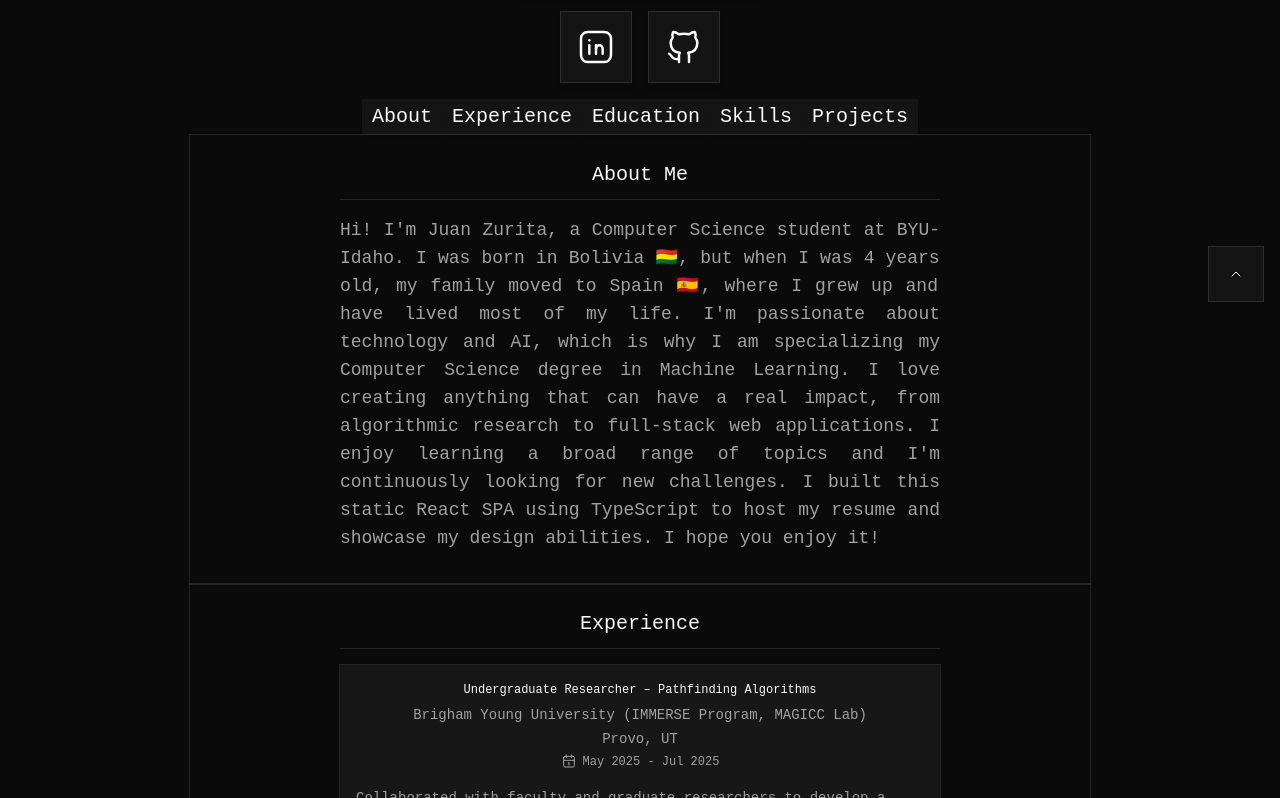
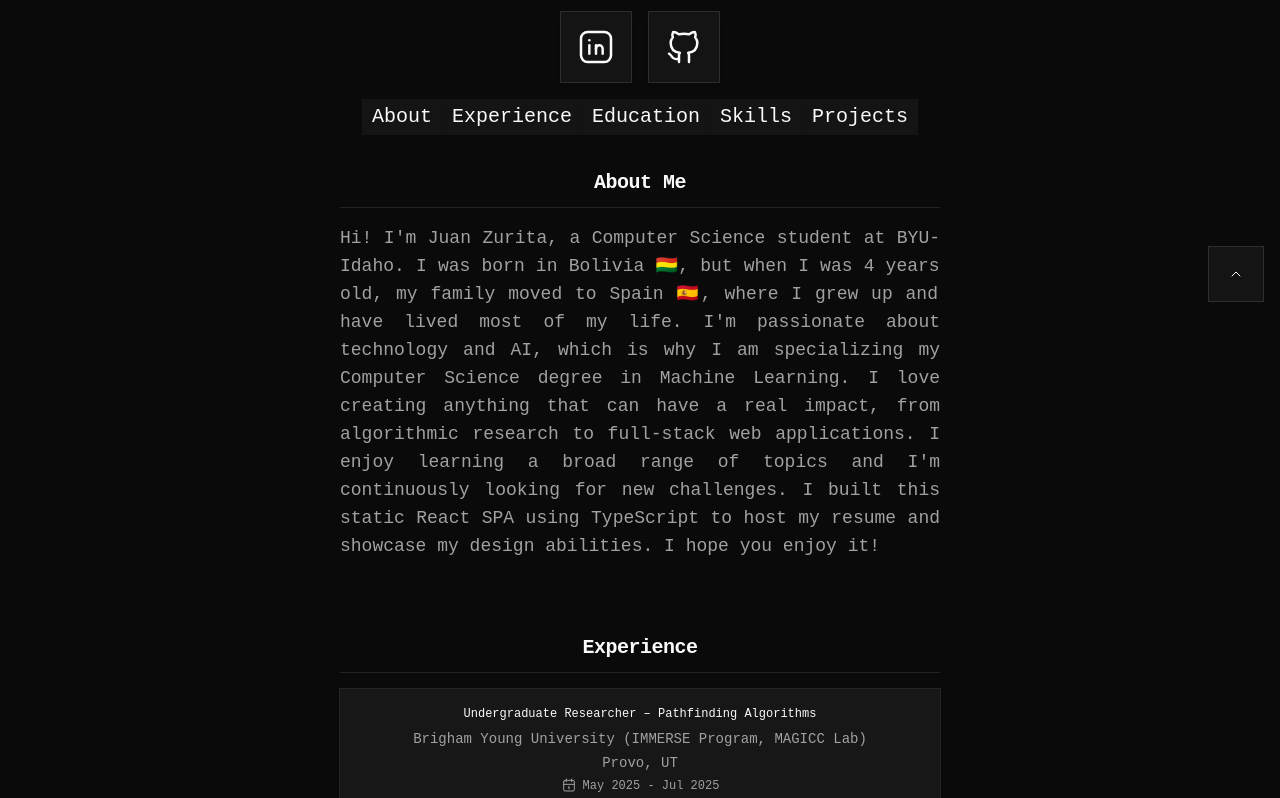
Before and after one commit to juan-zv/vite-react-resume, a React (Vite) app: page / in a window 1280 px wide. Shown: the part 482-1280 px from the top of the page. Built offline with nearby package versions, Linux system fonts and the light colour scheme.

Commit message:
feat: implement resume application with motion-based animations and refactored component structure

```diff
--- a/src/App-optimized.tsx
+++ b/src/App-optimized.tsx
@@ -7,8 +7,8 @@ import { Card, CardContent, CardHeader, CardTitle } from '@/components/ui/card'
 import { ExperienceCard } from '@/components/experience-card'
 import { NavigationMenu, NavigationMenuItem, NavigationMenuLink, NavigationMenuList, navigationMenuTriggerStyle } from '@/components/ui/navigation-menu'
 import { ProjectCard } from '@/components/project-card'
-import { SectionCard } from '@/components/section-card'
-import { Skill } from '@/components/ui/skill'
+import { SectionCard } from '@/components/Section'
+import { Skill } from '@/components/Skill'
 import { cn } from '@/lib/utils'
 import { IconChevronUp } from '@tabler/icons-react'
 import {
--- a/src/App.tsx
+++ b/src/App.tsx
@@ -1,13 +1,13 @@
 import './App.css'
 import { ModeToggle } from '@/components/mode-toggle'
 import { ThemeProvider } from '@/components/theme-provider'
-import { Button } from './components/ui/button'
-import { ProjectCard } from './components/project-card'
-import { NavigationMenu, NavigationMenuItem, NavigationMenuLink, NavigationMenuList, navigationMenuTriggerStyle } from './components/ui/navigation-menu'
-import { Card, CardContent, CardHeader, CardTitle } from './components/ui/card'
-import { SectionCard } from './components/section-card'
-import { Skill } from './components/ui/skill'
-import { ExperienceCard } from './components/experience-card'
+import { Button } from '@/components/ui/button'
+import { ProjectCard } from '@/components/project-card'
+import { NavigationMenu, NavigationMenuItem, NavigationMenuLink, NavigationMenuList, navigationMenuTriggerStyle } from '@/components/ui/navigation-menu'
+import { Card, CardContent, CardHeader, CardTitle } from '@/components/ui/card'
+import { SectionCard } from '@/components/Section'
+import { Skill } from '@/components/Skill'
+import { ExperienceCard } from '@/components/experience-card'
 import { cn } from '@/lib/utils'
 import {
   IconBrandLinkedin,
@@ -303,7 +303,6 @@ function App() {
         <a href="https://vite.dev/" target="_blank" rel="noopener noreferrer">Vite</a>
         <a href="https://react.dev/" target="_blank" rel="noopener noreferrer">React</a>
         <a href="https://tabler.io/icons" target="_blank" rel="noopener noreferrer">Tabler Icons</a>
-        <a href="https://icons8.com" target="_blank" rel="noopener noreferrer">Icons8 Icons</a>
         <a href="https://ui.shadcn.com/" target="_blank" rel="noopener noreferrer">Shadcn UI Components</a>
         <p>©{new Date().getFullYear()} | Juan Zurita.</p>
       </footer>
--- /dev/null
+++ b/src/components/Section.tsx
@@ -0,0 +1,34 @@
+import { Separator } from '@/components/ui/separator'
+import { cn } from '@/lib/utils'
+
+import { motion } from "motion/react"
+
+type SectionProps = {
+  id: string;
+  className?: string;
+  title: string;
+  description?: string;
+  children?: React.ReactNode;
+};
+
+function SectionCard({ id, title, description, children, className }: SectionProps) {
+  return (
+    <motion.section
+      id={id}
+      initial={{ opacity: 0, y: 50 }}
+      whileInView={{ opacity: 1, y: 0 }}
+      viewport={{ once: false, margin: "-100px" }}
+      transition={{ duration: 0.6, ease: "easeOut" }}
+      className="w-full max-w-[900px] mx-auto py-6 text-center"
+    >
+      <h2 className='my-2.5 text-xl font-semibold tracking-tight'>{title}</h2>
+      <Separator className='mb-4 max-w-[600px] mx-auto' />
+      {description && <p className="max-w-[600px] mx-auto text-muted-foreground text-lg mb-4 text-justify">{description}</p>}
+      <div className={cn(className)}>
+        {children}
+      </div>
+    </motion.section>
+  )
+}
+
+export { SectionCard }
--- a/src/components/section-card.tsx
+++ /dev/null
@@ -1,40 +0,0 @@
-import { Card,
-    CardContent,
-     CardTitle,
-     CardDescription } from '@/components/ui/card'
-import { Separator } from '@/components/ui/separator'
-import { cn } from '@/lib/utils'
-
-import { motion } from "motion/react"
-
-type SectionCardProps = {
-  id: string;
-  className?: string;
-  title: string;
-  description?: string;
-  children?: React.ReactNode;
-};
-
-function SectionCard({ id, title, description, children, className, ...props }: SectionCardProps) {
-  return (
-    <motion.div
-      initial={{ opacity: 0, y: 50 }}
-      whileInView={{ opacity: 1, y: 0 }}
-      viewport={{ once: true, margin: "-100px" }}
-      transition={{ duration: 0.6, ease: "easeOut" }}
-    >
-      <Card id={id} className={cn("w-full max-w-[900px] mx-auto bg-transparent shadow-none border-none")} {...props}>
-          <CardContent>
-              <CardTitle className='my-2.5 text-xl'>{title}</CardTitle>
-              <Separator className='mb-4 max-w-[600px] mx-auto' />
-              {description && <CardDescription className="max-w-[600px] mx-auto text-muted-foreground text-lg mb-4 text-justify">{description}</CardDescription>}
-              <div className={cn(className)}>
-                {children}
-              </div>
-          </CardContent>
-      </Card>
-    </motion.div>
-    )
-}
-
-export { SectionCard }
```
Also changed, not shown: src/components/Skill.tsx (renamed from src/components/ui/skill.tsx).
